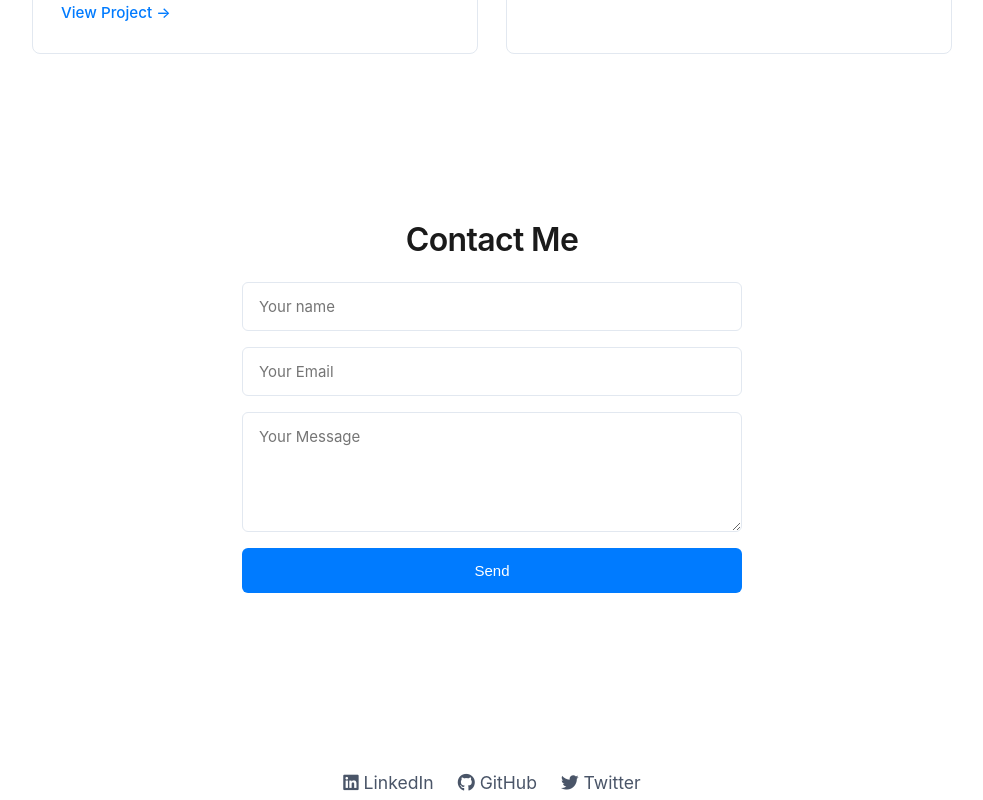
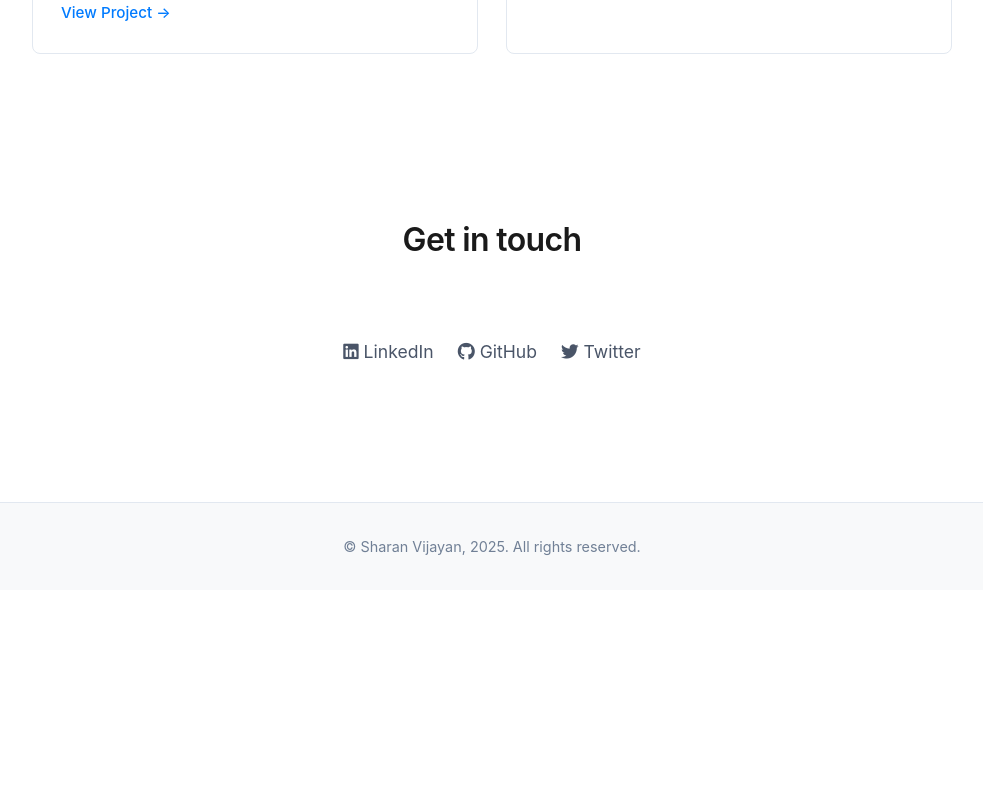
Before and after one commit to sharanvijayan13/portfolio, a Next.js app: page / in a window 1280 px wide. Shown: the part 1960-2760 px from the top of the page, without its empty margins (148-1131 px from the left). After the commit the page ends 2550 px from the top, so only its background shows below. Built offline with nearby package versions, Linux system fonts and the light colour scheme.

Commit message:
fix: contact form removed

```diff
--- a/components/Contact.tsx
+++ b/components/Contact.tsx
@@ -1,49 +1,7 @@
-'use client'
-
-import { useState, FormEvent } from 'react'
-import emailjs from '@emailjs/browser'
-
 export default function Contact() {
-  const [message, setMessage] = useState('')
-
-  const handleSubmit = async (e: FormEvent<HTMLFormElement>) => {
-    e.preventDefault()
-
-    const form = e.currentTarget
-
-    try {
-      await emailjs.sendForm(
-        'service_2utfk6r',
-        'template_s8e73im',
-        form,
-        'Za1y2wf9uII6INU1O'
-      )
-
-      setMessage('Message sent ✅')
-      form.reset()
-
-      setTimeout(() => {
-        setMessage('')
-      }, 5000)
-    } catch (error: any) {
-      setMessage('Failed to send message. Please try again.')
-      setTimeout(() => {
-        setMessage('')
-      }, 5000)
-      console.error('EmailJS error:', error?.text || error?.message || error)
-    }
-  }
-
   return (
-    <section id="contact" data-aos="fade-up">
-      <h2>Contact Me</h2>
-      <form id="contact-form" onSubmit={handleSubmit}>
-        <input type="text" name="from_name" placeholder="Your name" required />
-        <input type="email" name="email_id" placeholder="Your Email" required />
-        <textarea name="message" placeholder="Your Message" required></textarea>
-        <button type="submit">Send</button>
-        {message && <p className="contact_message">{message}</p>}
-      </form>
+    <section id="contact" data-aos="fade-up" style={{ paddingBottom: '20px' }}>
+      <h2>Get in touch</h2>
     </section>
   )
 }
--- a/components/Social.tsx
+++ b/components/Social.tsx
@@ -1,6 +1,6 @@
 export default function Social() {
   return (
-    <section id="social">
+    <section id="social" style={{ paddingTop: '20px' }}>
       <h3></h3>
       <div className="social">
         <a className="linkedin" href="https://www.linkedin.com/in/sharan-vijayan-9880a9256/" target="_blank" rel="noopener noreferrer">
```
